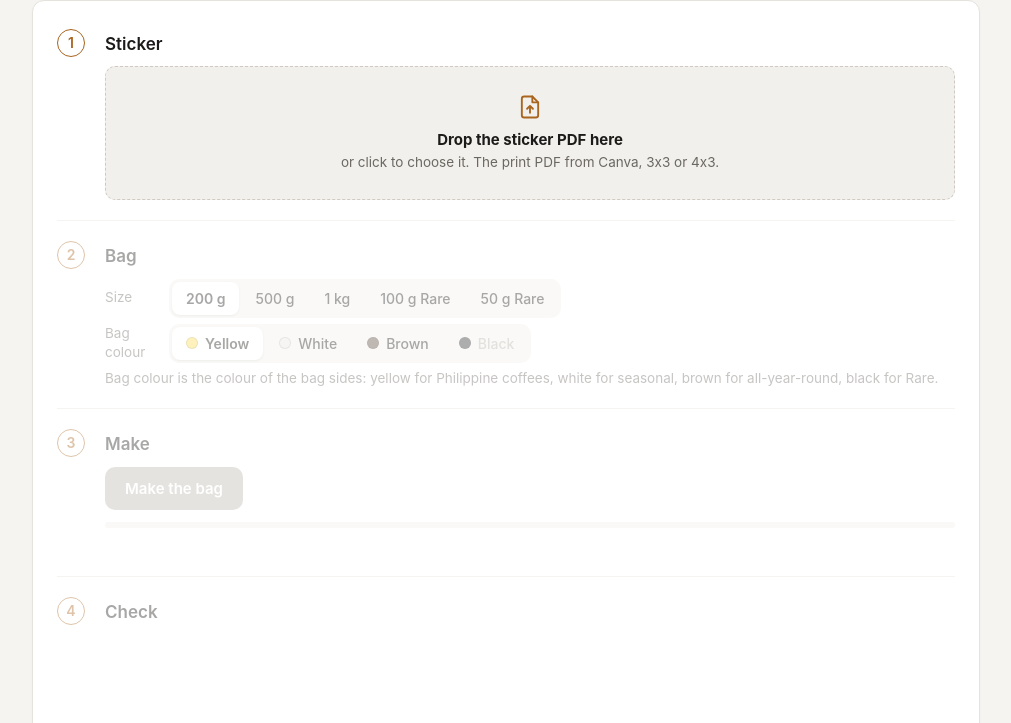
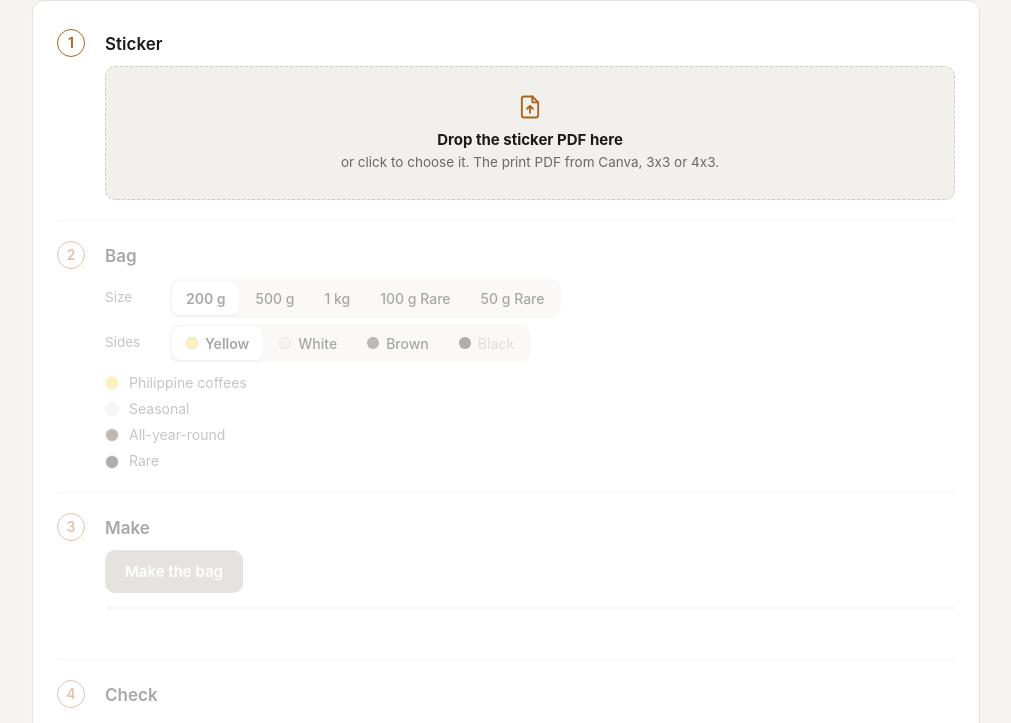
Before and after one commit to kirkvvisitacion-stack/goodcup-bagmaker, a plain HTML site: page index.html in a window 1280 px wide. Shown: the part 77-800 px from the top of the page, without its empty margins (134-1145 px from the left). Drawn offline with Linux system fonts and the light colour scheme.

Commit message:
Bag maker: back to Sides, colour-dot key for what each side colour is for
Co-Authored-By: Claude Sonnet 5.5 <noreply@anthropic.com>

```diff
--- a/index.html
+++ b/index.html
@@ -58,6 +58,7 @@ header span{color:var(--ink2);font-size:14px}
 model-viewer{width:100%;height:340px;background:#F4F3EF;border-radius:8px;margin-top:12px;--poster-color:transparent}
 .confirm{display:flex;gap:10px;align-items:flex-start;margin:16px 0 4px;font-size:14.5px}
 .confirm input{width:20px;height:20px;margin:1px 0 0;accent-color:var(--ink)}
+.sidekey{list-style:none;margin:10px 0 0;padding:0;display:grid;gap:6px;font-size:14px;color:var(--ink2)}.sidekey li{display:flex;align-items:center;gap:10px}.sidekey .dot{flex:none;width:14px;height:14px;border-radius:50%;border:1px solid var(--line);display:inline-block}
 .path{font:13px ui-monospace,SFMono-Regular,Menlo,monospace;background:var(--soft);padding:10px 12px;border-radius:8px;word-break:break-word;margin-top:10px}
 textarea{width:100%;min-height:120px;font:13.5px/1.5 var(--sans);border:1px solid var(--line);border-radius:8px;padding:10px;margin-top:8px;resize:vertical;color:var(--ink)}
 ol.how{margin:6px 0 0;padding-left:20px;font-size:14px} ol.how li{margin:3px 0}
@@ -100,12 +101,17 @@ footer{color:var(--ink2);font-size:12.5px;text-align:center;margin-top:18px}
         <h2>Bag</h2>
         <div class="row"><span class="lab">Size</span><div class="seg" id="size" role="group" aria-label="Bag size">
           <button data-v="200" aria-pressed="false">200 g</button><button data-v="500" aria-pressed="false">500 g</button><button data-v="1000" aria-pressed="false">1 kg</button><button data-v="100" aria-pressed="false">100 g Rare</button><button data-v="50" aria-pressed="false">50 g Rare</button></div></div>
-        <div class="row"><span class="lab">Bag colour</span><div class="seg" id="sides" role="group" aria-label="Bag colour">
+        <div class="row"><span class="lab">Sides</span><div class="seg" id="sides" role="group" aria-label="Side colour">
           <button data-v="yellow" aria-pressed="false"><span class="dot" style="background:var(--yellow)"></span>Yellow</button>
           <button data-v="white" aria-pressed="false"><span class="dot" style="background:var(--white)"></span>White</button>
           <button data-v="brown" aria-pressed="false"><span class="dot" style="background:var(--brown)"></span>Brown</button>
           <button data-v="black" aria-pressed="false"><span class="dot" style="background:var(--black)"></span>Black</button></div></div>
-        <p class="hint">Bag colour is the colour of the bag sides: yellow for Philippine coffees, white for seasonal, brown for all-year-round, black for Rare.</p>
+        <ul class="sidekey" aria-label="What each side colour is for">
+          <li><span class="dot" style="background:var(--yellow)"></span>Philippine coffees</li>
+          <li><span class="dot" style="background:var(--white)"></span>Seasonal</li>
+          <li><span class="dot" style="background:var(--brown)"></span>All-year-round</li>
+          <li><span class="dot" style="background:var(--black)"></span>Rare</li>
+        </ul>
         <div id="bagnote"></div>
       </div>
     </section>
--- a/js/app.js
+++ b/js/app.js
@@ -63,11 +63,11 @@ function pick(size, sides) {
   for (const b of $("size").children) b.setAttribute("aria-pressed", +b.dataset.v === size);
   for (const b of $("sides").children) { b.setAttribute("aria-pressed", b.dataset.v === sides); b.disabled = RARE(size) ? b.dataset.v !== "black" : b.dataset.v === "black"; }
   const k = key(size, sides), ready = S.keys.includes(k), msgs = [];
-  if (!ready) msgs.push(`The ${SIZE_LABEL[size]} bag in ${sides} is not set up yet. Post the sticker in the team chat and ask for this bag type to be added.`);
+  if (!ready) msgs.push(`The ${SIZE_LABEL[size]} bag with ${sides} sides is not set up yet. Post the sticker in the team chat and ask for this bag type to be added.`);
   if (S.rgb && !S.kind) msgs.push("This PDF is not a 3x3 or 4x3 sticker, so no bag can be made from it.");
   if (S.kind && KIND_FOR[size] !== S.kind) msgs.push(`The ${SIZE_LABEL[size]} bag takes the ${KIND_FOR[size]} sticker; this PDF is ${S.kind}.`);
   if (RARE(size) && S.weight && S.weight !== SIZE_LABEL[size]) msgs.push(`This is a ${S.weight} Rare sticker on the ${SIZE_LABEL[size]} bag. Pick the ${S.weight} bag.`);
-  const hint = S.rgb && S.guessed && !msgs.length ? "The file name did not say which bag this is. Check the size and the bag colour above before you make it." : "";
+  const hint = S.rgb && S.guessed && !msgs.length ? "The file name did not say which bag this is. Check the size and the sides above before you make it." : "";
   $("bagnote").innerHTML = (msgs.length ? `<div class="note warn">${msgs.join("<br>")}</div>` : "") + (hint ? `<div class="note warn">${hint}</div>` : "");
   $("make").disabled = !!msgs.length || !S.rgb || S.busy;
   clearOut(); setStep(S.rgb ? (msgs.length ? 2 : 3) : 1);
```
